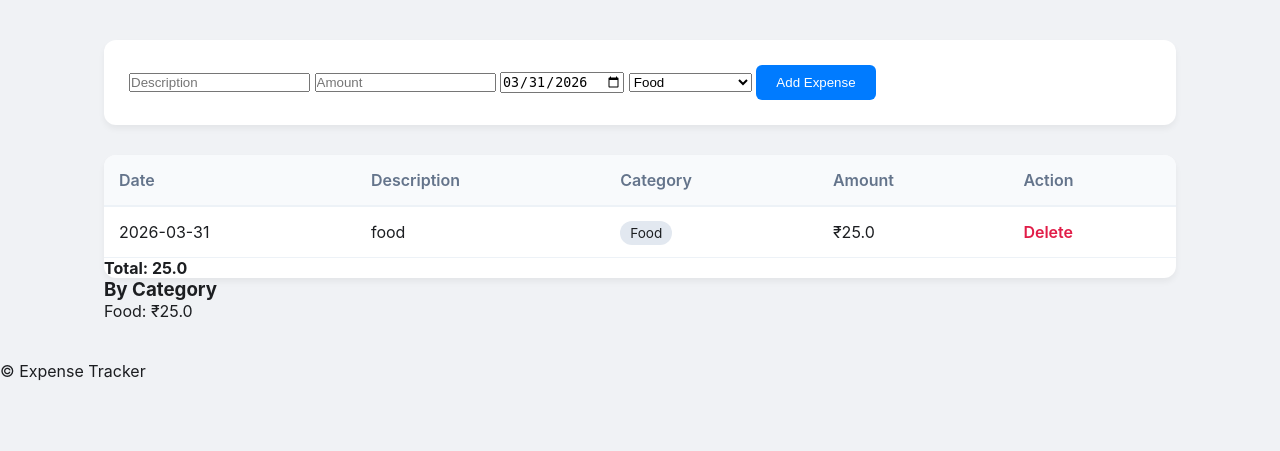
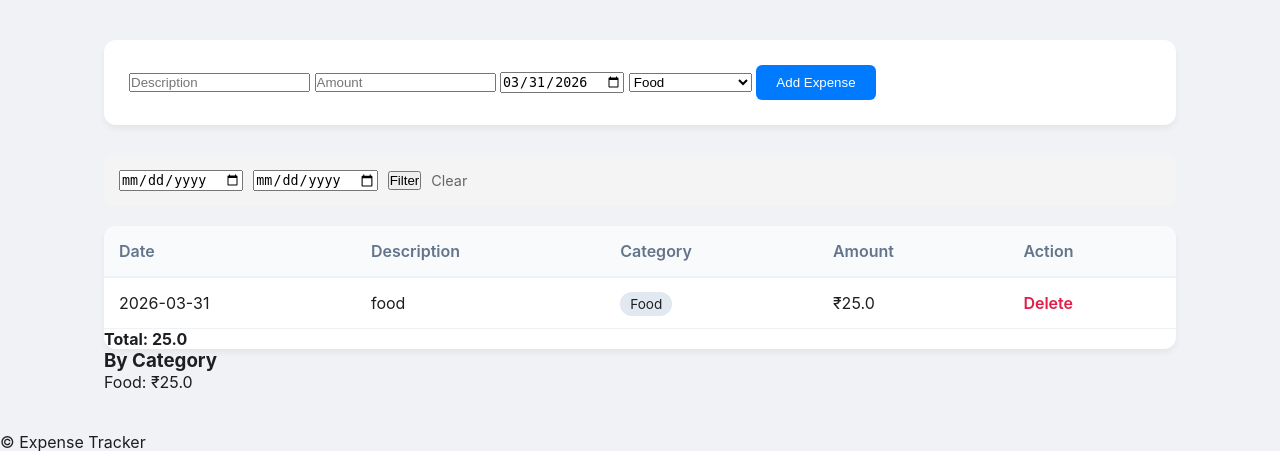
Before and after one commit to AkshitaSharma211/expense-tracker, a Flask app: page / in a window 1280 px wide. Shown: the part 52-503 px from the top of the page. Run offline with Flask 3, Linux system fonts and the light colour scheme; data comes from the database, SQL or seed files in the repository.

Commit message:
Fix static folder structure and implement date range filtering

```diff
--- a/app.py
+++ b/app.py
@@ -24,7 +24,13 @@ with app.app_context():
 @app.route("/")
 def index():
     today = date.today().strftime("%Y-%m-%d")
-    expenses = Expense.query.all()
+    start_date = request.args.get('start_date')
+    end_date = request.args.get('end_date')
+    query = Expense.query
+    if start_date and end_date:
+        query = query.filter(Expense.date.between(start_date, end_date))
+
+    expenses = query.order_by(Expense.date.desc()).all()
     total = sum(e.amount for e in expenses)
     category_totals = {}
     for expense in expenses:
@@ -33,7 +39,8 @@ def index():
         else:
             category_totals[expense.category] += expense.amount
 
-    return render_template("index.html", expenses=expenses, total=total, today=today, category_totals=category_totals)
+    return render_template("index.html", expenses=expenses, total=total, today=today, category_totals=category_totals, start_date=start_date,
+                           end_date=end_date)
 
 @app.route("/add",methods=["POST"])
 def add():
--- a/static/style.css
+++ b/static/style.css
@@ -29,3 +29,19 @@ td { padding: 15px; border-bottom: 1px solid #edf2f7; }
     font-size: 14px;
     margin-bottom: 8px;
 }
+
+.filter-form {
+    display: flex;
+    gap: 10px;
+    margin-bottom: 20px;
+    align-items: center;
+    background: #f4f4f4;
+    padding: 15px;
+    border-radius: 8px;
+}
+
+.btn-clear {
+    text-decoration: none;
+    color: #666;
+    font-size: 0.9rem;
+}
--- a/templates/index.html
+++ b/templates/index.html
@@ -31,6 +31,15 @@
 
         </select>
         <button type="submit" class="btn-primary">Add Expense</button>
+    </form>
+</section>
+
+<section class="filter-card">
+    <form action="/" method="GET" class="filter-form">
+        <input type="date" name="start_date" placeholder="Start Date">
+        <input type="date" name="end_date" placeholder="End Date">
+        <button type="submit" class="btn-secondary">Filter</button>
+        <a href="/" class="btn-clear">Clear</a>
     </form>
 </section>
 
```
